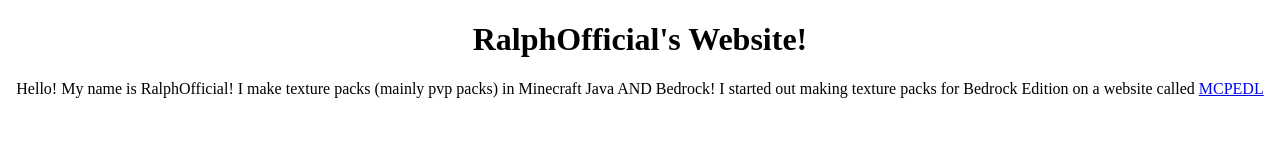
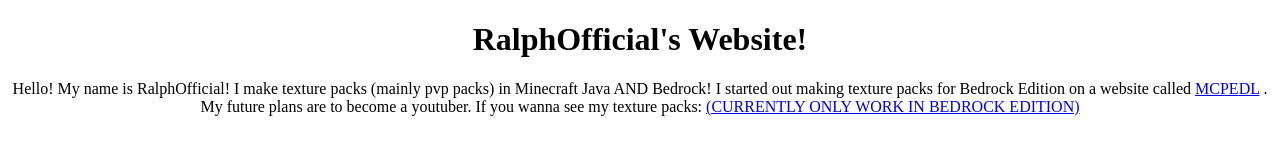
Before and after one commit to RalphOfficialYT/ralphofficialyt.github.io, a plain HTML site: page index.html in a window 1280 px wide. Drawn offline with Linux system fonts and the light colour scheme.

Commit message:
Update index.html

```diff
--- a/index.html
+++ b/index.html
@@ -5,7 +5,7 @@
 </head>
 <body>
 <center><h1>RalphOfficial's Website!</h1>
-	Hello! My name is RalphOfficial! I make texture packs (mainly pvp packs) in Minecraft Java AND Bedrock! I started out making texture packs for Bedrock Edition on a website called <a href="https://mcpedl.com">MCPEDL</a>
+	Hello! My name is RalphOfficial! I make texture packs (mainly pvp packs) in Minecraft Java AND Bedrock! I started out making texture packs for Bedrock Edition on a website called <a href="https://mcpedl.com">MCPEDL</a> . My future plans are to become a youtuber. If you wanna see my texture packs: <a href="https://mcpedl.com/user/ralphofficialmc">(CURRENTLY ONLY WORK IN BEDROCK EDITION)</a>
 </center>
 </body>
 </html>
```
